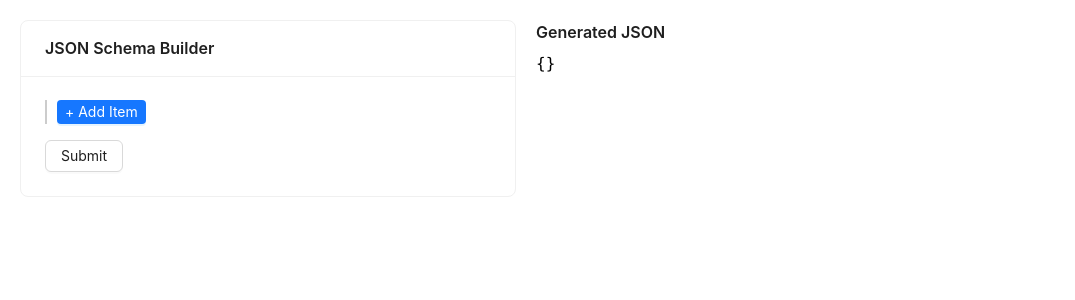
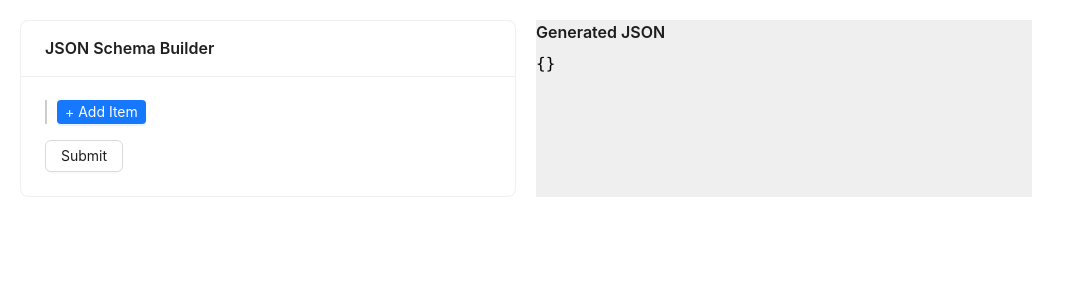
Before and after one commit to ayushsen07/JSON-Schema-Builder, a React (Vite) app: page / in a window 1280 px wide. Shown: the top 300 px of the page, without its empty margins (0-1075 px from the left). Built offline with nearby package versions, Linux system fonts and the light colour scheme.

Commit message:
fix json bg

```diff
--- a/src/App.jsx
+++ b/src/App.jsx
@@ -10,7 +10,7 @@ const App = () => {
       <div style={{ width: '40%' }}>
         <SchemaBuilder data={formData} onChange={setFormData} />
       </div>
-      <div style={{ width: '40%', backgroundColor : '#eeeee' }}>
+      <div style={{ width: '40%', backgroundColor : '#eeee' }}>
         <JsonPreview fields={formData.fields} />
       </div>
     </div>
```
